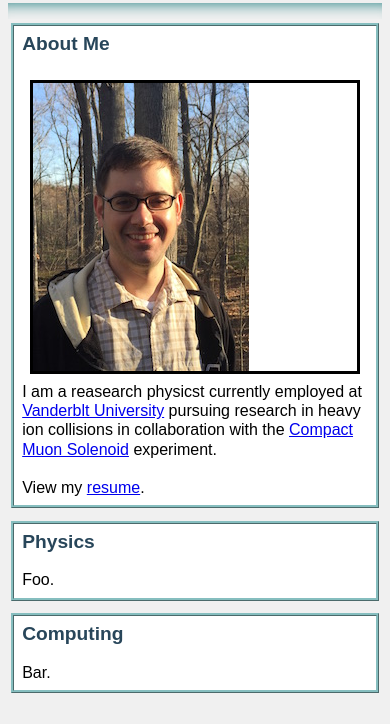
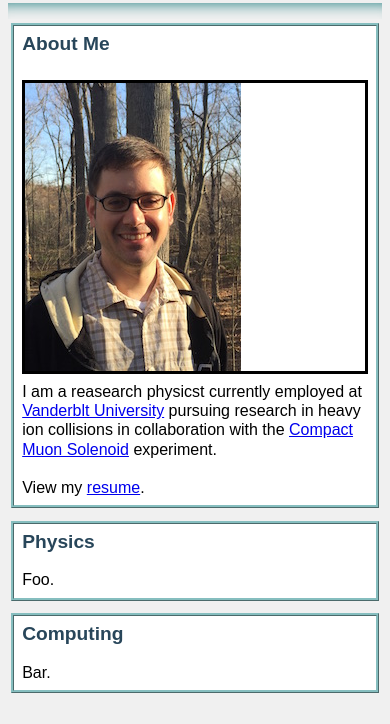
Before and after one commit to appeltel/appeltel.github.io, a plain HTML site: page index.html in a window 390 px wide. Shown: the part 120-844 px from the top of the page. Drawn offline with Linux system fonts and the light colour scheme.

Commit message:
try to fix img box for mobile

```diff
--- a/default.css
+++ b/default.css
@@ -117,10 +117,17 @@ img {
 
 
 @media screen and (max-device-width: 50em) {
-    .textbox, .imgbox-left, .imgbox-right {
+    .textbox {
          max-width:100% !important;
          float:none !important;
     }
+
+    .imgbox-left, .imgbox-right {
+         margin-left: auto !important;
+         margin-right: auto !important;
+         float:none !important;
+    }
+
     .timestamp, .version {
          position: relative !important;
          display: block !important;
```
